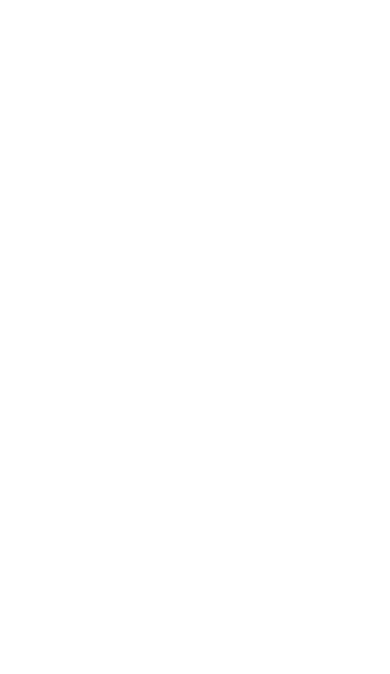
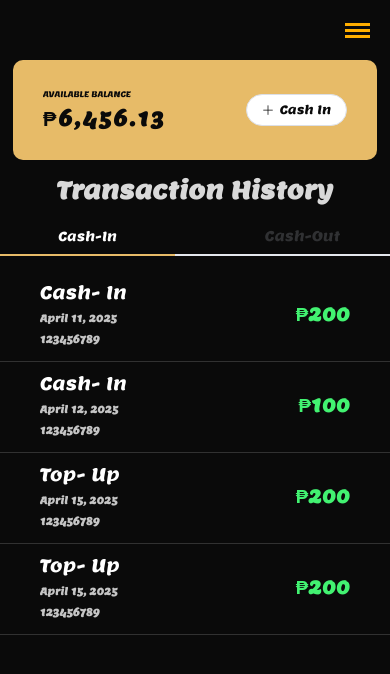
Before and after one commit to Ace-Plus-G3/AcePlus, a Vue app: page /transaction-history in a window 390 px wide. Before the commit this address had no page. Shown: the top 674 px of the page. Built offline with nearby package versions, Linux system fonts and the light colour scheme.

Commit message:
transaction history done UI for mobile view

```diff
--- a/src/assets/main.css
+++ b/src/assets/main.css
@@ -1,5 +1,6 @@
 @import './base.css';
 @import url('https://fonts.googleapis.com/css2?family=Lemon&display=swap');
+@import url('https://fonts.googleapis.com/css2?family=Lemon&family=Roboto:ital,wght@0,100..900;1,100..900&display=swap');
 
 * {
   padding: 0;
--- /dev/null
+++ b/src/components/HeaderComponent.vue
@@ -0,0 +1,42 @@
+<template>
+  <el-header>
+    <div class="back-container">
+      <Back />
+    </div>
+    <div>
+      <div class="hamburger">
+        <div class="line"></div>
+        <div class="line"></div>
+        <div class="line"></div>
+      </div>
+    </div>
+  </el-header>
+</template>
+
+<script setup lang="ts">
+import { Back } from '@element-plus/icons-vue'
+</script>
+
+<style scoped>
+.el-header {
+  display: flex;
+  flex-direction: row;
+  justify-content: space-between;
+  background-color: var(--primary-black);
+  align-items: center;
+  padding-top: 4px;
+  padding-bottom: 3px;
+}
+
+.hamburger {
+  display: flex;
+  flex-direction: column;
+  gap: 3px;
+}
+
+.line {
+  width: 25px;
+  height: 3px;
+  background-color: var(--primary-yellow);
+}
+</style>
--- a/src/router/index.ts
+++ b/src/router/index.ts
@@ -1,5 +1,6 @@
 import { createRouter, createWebHistory } from 'vue-router'
 import HomeView from '../views/HomeView.vue'
+import TransactionHistory from '@/views/TransactionHistoryView.vue'
 
 const router = createRouter({
   history: createWebHistory(import.meta.env.BASE_URL),
@@ -9,6 +10,11 @@ const router = createRouter({
       name: 'home',
       component: HomeView,
     },
+    {
+      path: '/transaction-history',
+      name: 'transaction-history',
+      component: TransactionHistory,
+    },
   ],
 })
 
--- /dev/null
+++ b/src/views/TransactionHistoryView.vue
@@ -0,0 +1,264 @@
+<template>
+  <div id="transact-history">
+    <HeaderComponent />
+    <div class="card-amount-main-container">
+      <div class="card-amount-container">
+        <div class="left-amount">
+          <h5>AVAILABLE BALANCE</h5>
+          <h3><span>₱</span>6,456.13</h3>
+        </div>
+        <div class="right-amount">
+          <el-button :icon="Plus">Cash In</el-button>
+        </div>
+      </div>
+    </div>
+    <div class="transact-history-container">
+      <h3 class="title-text">Transaction History</h3>
+    </div>
+    <!-- <div class="tab-container"> -->
+    <el-tabs v-model="activeName" class="demo-tabs" @tab-click="handleClick" stretch>
+      <el-tab-pane label="Cash-In" name="first">
+        <div class="history-item-container">
+          <div class="row-container">
+            <div class="left-cashin">
+              <h3>Cash- In</h3>
+              <h4>April 11, 2025</h4>
+              <h4>123456789</h4>
+            </div>
+            <div class="right-cashin">
+              <h3><span>₱</span>200</h3>
+            </div>
+          </div>
+          <div class="row-container">
+            <div class="left-cashin">
+              <h3>Cash- In</h3>
+              <h4>April 12, 2025</h4>
+              <h4>123456789</h4>
+            </div>
+            <div class="right-cashin">
+              <h3><span>₱</span>100</h3>
+            </div>
+          </div>
+          <div class="row-container">
+            <div class="left-cashin">
+              <h3>Top- Up</h3>
+              <h4>April 15, 2025</h4>
+              <h4>123456789</h4>
+            </div>
+            <div class="right-cashin">
+              <h3><span>₱</span>200</h3>
+            </div>
+          </div>
+          <div class="row-container">
+            <div class="left-cashin">
+              <h3>Top- Up</h3>
+              <h4>April 15, 2025</h4>
+              <h4>123456789</h4>
+            </div>
+            <div class="right-cashin">
+              <h3><span>₱</span>200</h3>
+            </div>
+          </div>
+        </div>
+      </el-tab-pane>
+      <el-tab-pane label="Cash-Out" name="second">
+        <div class="history-item-container">
+          <div class="row-container">
+            <div class="left-cashout">
+              <h3>Cash- Out</h3>
+              <h4>April 11, 2025</h4>
+              <h4>123456789</h4>
+            </div>
+            <div class="right-cashout">
+              <h3><span>₱</span><span>-</span>200</h3>
+            </div>
+          </div>
+          <div class="row-container">
+            <div class="left-cashout">
+              <h3>Cash- Out</h3>
+              <h4>April 11, 2025</h4>
+              <h4>123456789</h4>
+            </div>
+            <div class="right-cashout">
+              <h3><span>₱</span><span>-</span>200</h3>
+            </div>
+          </div>
+          <div class="row-container">
+            <div class="left-cashout">
+              <h3>Cash- Out</h3>
+              <h4>April 12, 2025</h4>
+              <h4>123456789</h4>
+            </div>
+            <div class="right-cashout">
+              <h3><span>₱</span><span>-</span>100</h3>
+            </div>
+          </div>
+          <div class="row-container">
+            <div class="left-cashout">
+              <h3>Cash- Out</h3>
+              <h4>April 15, 2025</h4>
+              <h4>123456789</h4>
+            </div>
+            <div class="right-cashout">
+              <h3><span>₱</span><span>-</span>200</h3>
+            </div>
+          </div>
+        </div>
+      </el-tab-pane>
+    </el-tabs>
+    <!-- </div> -->
+  </div>
+</template>
+
+<script setup lang="ts">
+import HeaderComponent from '@/components/HeaderComponent.vue'
+import { ref } from 'vue'
+import type { TabsPaneContext } from 'element-plus'
+import { Plus } from '@element-plus/icons-vue'
+
+const activeName = ref('first')
+
+const handleClick = (tab: TabsPaneContext, event: Event) => {
+  console.log(tab, event)
+}
+</script>
+
+<style scoped>
+@media screen and (min-width: 320px) and (max-width: 680px) {
+  .card-amount-container {
+    width: 100%;
+    height: 100px;
+    background-color: #e7bb68;
+    border-radius: 10px;
+    padding: 30px;
+  }
+
+  .card-amount-main-container {
+    padding-left: 13px;
+    padding-right: 13px;
+  }
+  .history-item-container {
+    display: flex;
+    flex-direction: column;
+  }
+  .row-container {
+    display: flex;
+    flex-direction: row;
+    justify-content: space-between;
+  }
+  .left-cashin h3,
+  .left-cashout h3 {
+    font-size: 18px;
+    font-weight: normal;
+  }
+  .left-cashin h4,
+  .left-cashout h4 {
+    font-size: 10px;
+  }
+  .left-cashin,
+  .left-cashout {
+    gap: 8px;
+  }
+  .left-amount h5 {
+    font-size: 8px;
+    font-weight: 400;
+  }
+  .left-amount h3 {
+    font-size: 20px;
+  }
+}
+
+.el-button {
+  border-radius: 40px;
+  font-size: 12px;
+  color: var(--primary-black);
+}
+
+.left-amount h3 {
+  letter-spacing: 2px;
+}
+
+.left-amount {
+  color: var(--primary-black);
+  display: flex;
+  flex-direction: column;
+  gap: 7px;
+}
+
+.card-amount-container {
+  display: flex;
+  flex-direction: row;
+  justify-content: space-between;
+  align-items: center;
+}
+
+.left-cashin h4,
+.left-cashout h4 {
+  color: #c5c5c5;
+}
+
+.left-cashin,
+.left-cashout {
+  display: flex;
+  flex-direction: column;
+}
+
+.right-cashin {
+  display: flex;
+  align-items: center;
+  color: #42f271;
+}
+
+.right-cashout {
+  display: flex;
+  align-items: center;
+  color: #ea3e27;
+}
+
+.history-item-container {
+  color: #ffffffff;
+  /* padding-left: 20px;
+  padding-right: 20px; */
+}
+
+.row-container {
+  border-bottom: 1px solid #313131;
+  padding-left: 40px;
+  padding-right: 40px;
+  padding-top: 10px;
+  padding-bottom: 15px;
+}
+
+:deep(.el-tabs__nav) {
+  display: flex;
+  flex-direction: row;
+  align-items: center;
+  justify-content: center;
+}
+
+:deep(.el-tabs__header) {
+  margin: 10px 0px 16px !important;
+}
+
+:deep(.el-tabs__active-bar) {
+  background-color: #e7bb68;
+}
+
+:deep(.el-tabs__item.is-active) {
+  color: #ffffff;
+  font-family: 'Lemon', sans-serif;
+  font-size: 13px;
+}
+
+#transact-history {
+  background-color: var(--primary-black);
+  height: 100vh;
+}
+
+.title-text {
+  font-size: 24px;
+  color: var(--primary-white);
+  text-align: center;
+  margin-top: 15px;
+}
+</style>
```
Also changed, not shown: components.d.ts (+9 -0 lines), src/assets/svg/back_svg.vue (added, +39 -0 lines).
